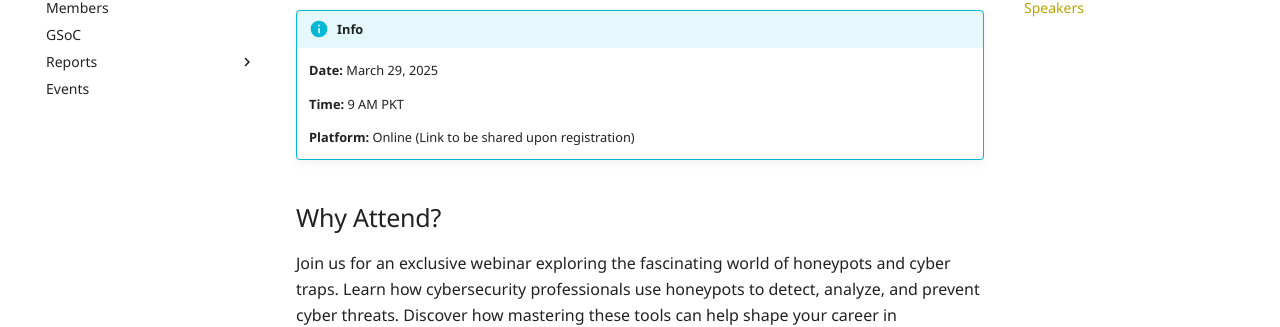
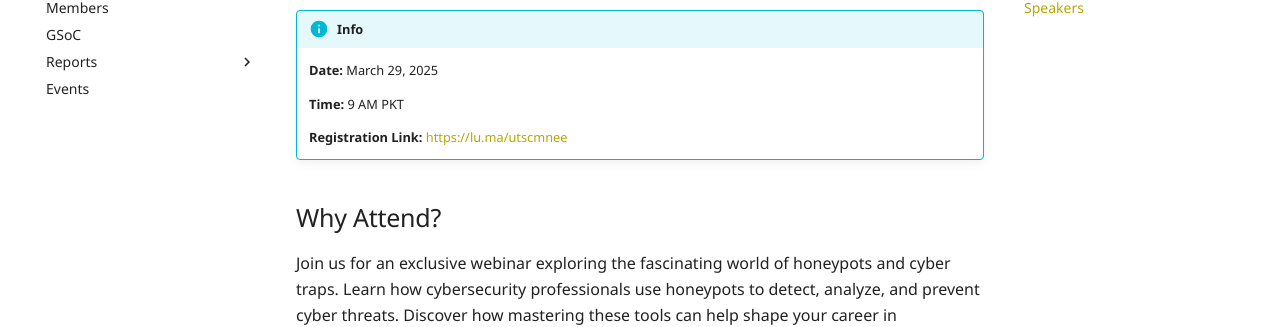
Before and after one commit to furusiyya/pakhoneynet, an MkDocs documentation site: the page built from docs/events/intro-webinar-2025.md, in a window 1280 px wide and 1287 px high. Shown: the part 211-538 px from the top of the window. Built offline with MkDocs 1.6.1 and Material for MkDocs 9.7.7, drawn with Linux system fonts in a browser that asks for light colours; some web fonts are replaced.

Commit message:
update event to add registration link

```diff
--- a/docs/events/intro-webinar-2025.md
+++ b/docs/events/intro-webinar-2025.md
@@ -5,7 +5,7 @@
 
     **Time:** 9 AM PKT
 
-    **Platform:** Online (Link to be shared upon registration)
+    **Registration Link:** [https://lu.ma/utscmnee](https://lu.ma/utscmnee)
 
 ## Why Attend?
 Join us for an exclusive webinar exploring the fascinating world of honeypots and cyber traps. Learn how cybersecurity professionals use honeypots to detect, analyze, and prevent cyber threats. Discover how mastering these tools can help shape your career in cybersecurity.
```
